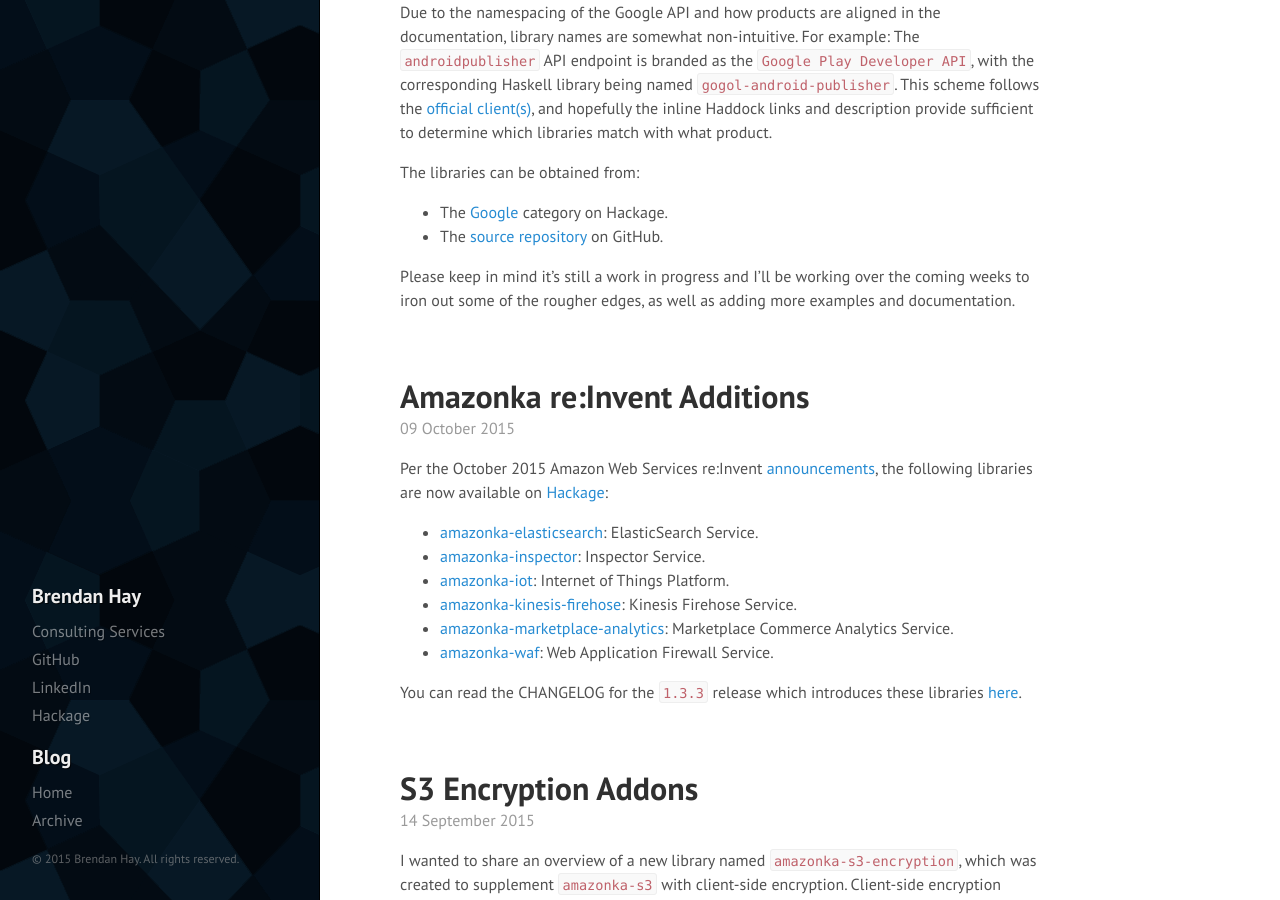
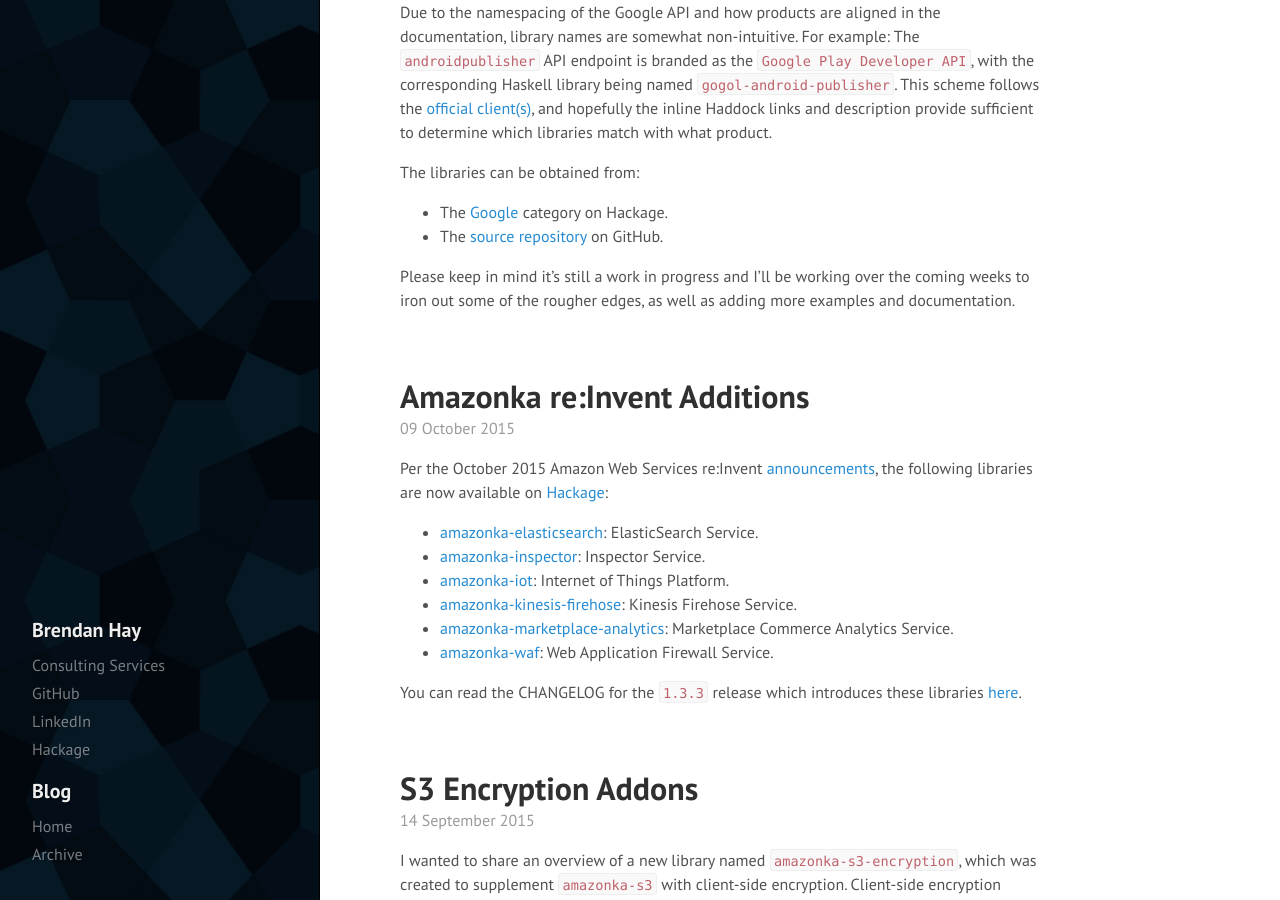
Before and after one commit to brendanhay/brendanhay.github.io, a Jekyll site: the page built from index.html, in a window 1280 px wide and 900 px high, scrolled down 328 px. Built offline with Jekyll 4.4.1, drawn with Linux system fonts in a browser that asks for light colours; the list of posts is cut into pages by our own code.

Commit message:
Copyright

```diff
--- a/_includes/sidebar.html
+++ b/_includes/sidebar.html
@@ -20,7 +20,5 @@
       <a class="sidebar-nav-item{% if page.url == '/index.html' %} active{% endif %}" href="{{ site.baseurl }}">Home</a>
       <a class="sidebar-nav-item{% if page.url == '/archive.html' %} active{% endif %}" href="{{ site.baseurl }}archive.html">Archive</a>
     </nav>
-
-    <p class="small">&copy; {{ site.time | date: '%Y' }} Brendan Hay. All rights reserved.</p>
   </div>
 </div>
```
